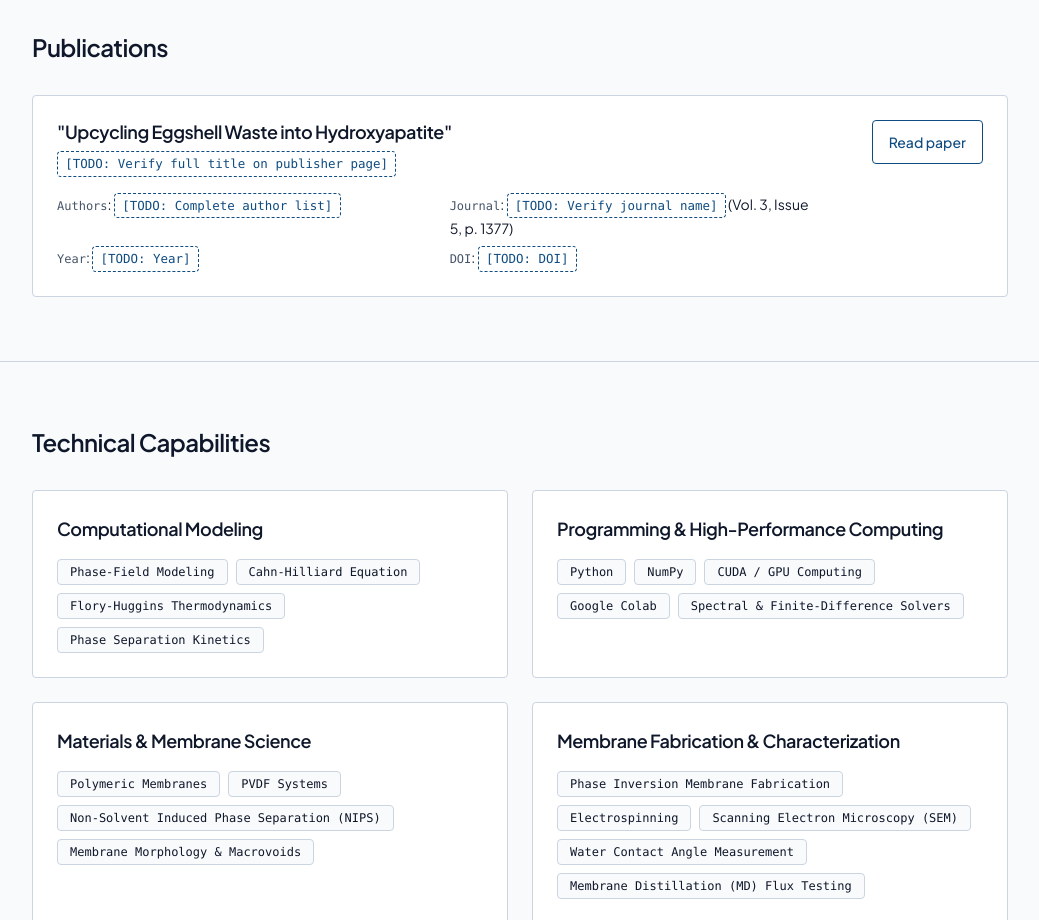
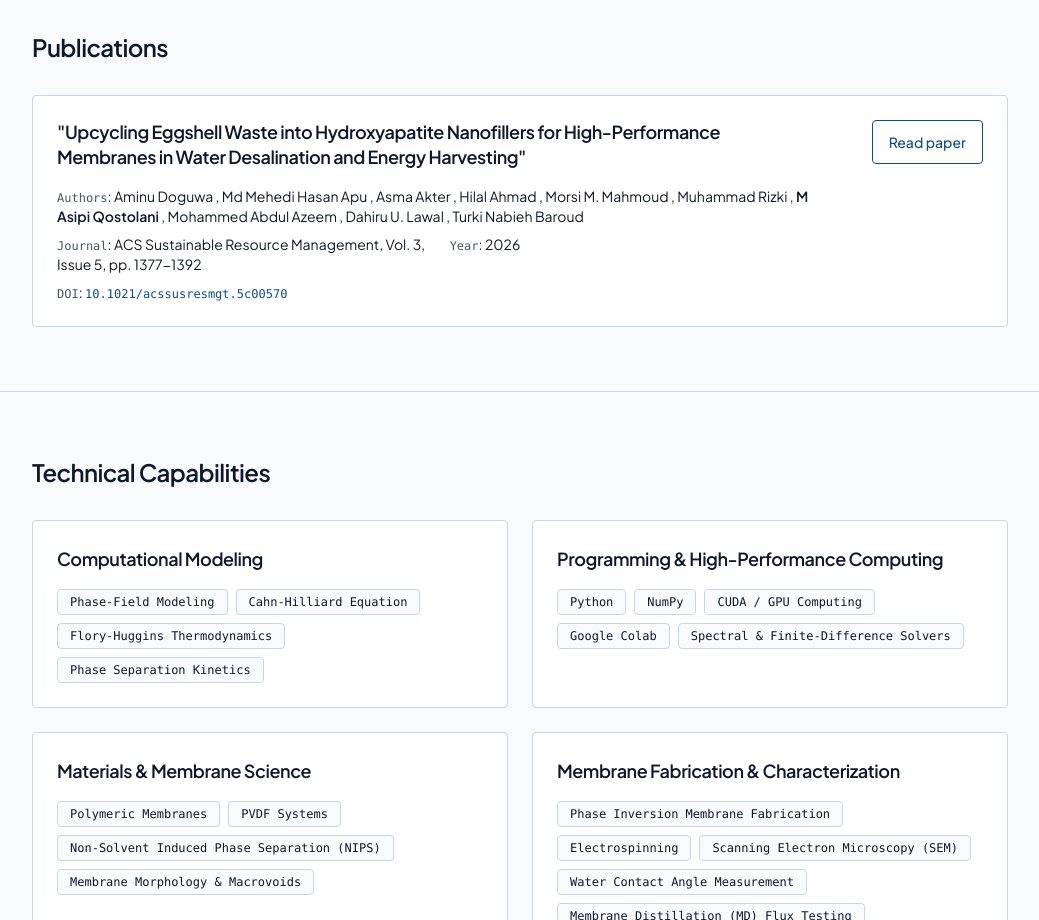
Before and after one commit to muhammadasipi/muhammadasipi.github.io, an Astro site: page / in a window 1280 px wide. Shown: the part 1820-2740 px from the top of the page, without its empty margins (120-1159 px from the left). Built offline with nearby package versions, Linux system fonts and the light colour scheme; Astro itself is replaced by a stand-in of ours.

Commit message:
Complete ACS Sustainable Resource Management 2026 publication metadata

```diff
--- a/src/components/PublicationItem.astro
+++ b/src/components/PublicationItem.astro
@@ -7,6 +7,8 @@ interface Props {
 
 const { publication } = Astro.props;
 const { data } = publication;
+const pagePrefix = data.page && data.page.includes('-') ? 'pp.' : 'p.';
+const authorParts = data.authors ? data.authors.split(', ') : [];
 ---
 
 <article class="rounded border border-border bg-elevated p-6">
@@ -21,22 +23,36 @@ const { data } = publication;
         </p>
       )}
 
-      <dl class="mt-4 grid grid-cols-1 gap-y-2 text-sm sm:grid-cols-2 sm:gap-x-6">
+      <dl class="mt-4 space-y-2 text-sm">
         <div>
           <dt data-i18n="publications.authorsLabel" class="inline font-mono text-xs text-muted">Authors</dt>:
           <dd class="inline text-ink">
-            {data.authors ? data.authors : <span class="todo-badge">[TODO: Complete author list]</span>}
+            {authorParts.length > 0 ? (
+              authorParts.map((author, idx) => (
+                <>
+                  {author === 'M Asipi Qostolani' ? (
+                    <strong class="font-semibold text-ink">{author}</strong>
+                  ) : (
+                    <span>{author}</span>
+                  )}
+                  {idx < authorParts.length - 1 ? ', ' : ''}
+                </>
+              ))
+            ) : (
+              <span class="todo-badge">[TODO: Complete author list]</span>
+            )}
           </dd>
         </div>
 
+        <div class="grid grid-cols-1 gap-y-2 sm:grid-cols-2 sm:gap-x-6">
           <div>
             <dt data-i18n="publications.journalLabel" class="inline font-mono text-xs text-muted">Journal</dt>:
             <dd class="inline text-ink">
               {data.journal ? (
-              `${data.journal}, Vol. ${data.volume}, Issue ${data.issue}, p. ${data.page}`
+                `${data.journal}, Vol. ${data.volume}, Issue ${data.issue}, ${pagePrefix} ${data.page}`
               ) : (
                 <span>
-                <span class="todo-badge">[TODO: Verify journal name]</span> (Vol. {data.volume}, Issue {data.issue}, p. {data.page})
+                  <span class="todo-badge">[TODO: Verify journal name]</span> (Vol. {data.volume}, Issue {data.issue}, {pagePrefix} {data.page})
                 </span>
               )}
             </dd>
@@ -49,11 +65,18 @@ const { data } = publication;
             </dd>
           </div>
 
-        <div>
+          <div class="sm:col-span-2">
             <dt data-i18n="publications.doiLabel" class="inline font-mono text-xs text-muted">DOI</dt>:
-          <dd class="inline text-ink">
-            {data.doi ? data.doi : <span class="todo-badge">[TODO: DOI]</span>}
+            <dd class="inline font-mono text-xs text-ink">
+              {data.doi ? (
+                <a href={`https://doi.org/${data.doi}`} target="_blank" rel="noopener noreferrer" class="text-accent hover:underline">
+                  {data.doi}
+                </a>
+              ) : (
+                <span class="todo-badge">[TODO: DOI]</span>
+              )}
             </dd>
+          </div>
         </div>
       </dl>
     </div>
--- a/src/content/publications/01-eggshell-hydroxyapatite.md
+++ b/src/content/publications/01-eggshell-hydroxyapatite.md
@@ -1,9 +1,13 @@
 ---
-title: "Upcycling Eggshell Waste into Hydroxyapatite"
-fullTitleTodo: true
+title: "Upcycling Eggshell Waste into Hydroxyapatite Nanofillers for High-Performance Membranes in Water Desalination and Energy Harvesting"
+fullTitleTodo: false
+journal: "ACS Sustainable Resource Management"
 volume: "3"
 issue: "5"
-page: "1377"
-url: "https://pubs.acs.org/asrmcd/article/3/5/1377/5115385/Upcycling-Eggshell-Waste-into-Hydroxyapatite"
+page: "1377-1392"
+year: "2026"
+doi: "10.1021/acssusresmgt.5c00570"
+authors: "Aminu Doguwa, Md Mehedi Hasan Apu, Asma Akter, Hilal Ahmad, Morsi M. Mahmoud, Muhammad Rizki, M Asipi Qostolani, Mohammed Abdul Azeem, Dahiru U. Lawal, Turki Nabieh Baroud"
+url: "https://doi.org/10.1021/acssusresmgt.5c00570"
 order: 1
 ---
--- a/src/layouts/BaseLayout.astro
+++ b/src/layouts/BaseLayout.astro
@@ -62,7 +62,18 @@ const articleSchemas = publications.map((pub) => {
   if (pub.data.journal) schema.isPartOf = { '@type': 'Periodical', name: pub.data.journal };
   if (pub.data.volume) schema.volumeNumber = pub.data.volume;
   if (pub.data.issue) schema.issueNumber = pub.data.issue;
-  if (pub.data.page) schema.pageStart = pub.data.page;
+  if (pub.data.page) {
+    const [start, end] = pub.data.page.split('-');
+    schema.pageStart = start;
+    if (end) schema.pageEnd = end;
+  }
+  if (pub.data.doi) schema.sameAs = `https://doi.org/${pub.data.doi}`;
+  if (pub.data.authors) {
+    schema.author = pub.data.authors.split(', ').map((name) => ({
+      '@type': 'Person',
+      name,
+    }));
+  }
   return schema;
 });
 ---
```
Also changed, not shown: README.md. Lines whose indentation alone changed are shown as unchanged.
